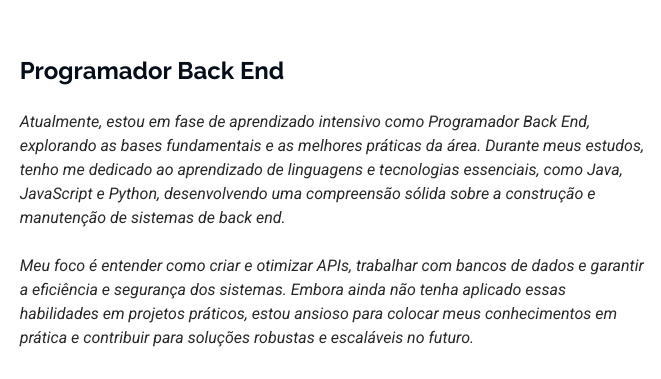
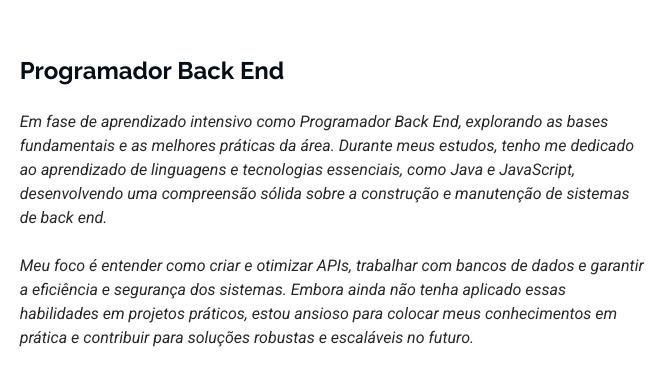
Before and after one commit to Wesleyrsouza/portifolio, a plain HTML site: page index.html in a window 1280 px wide. Shown: the part 1085-1464 px from the top of the page, 619-1280 px from the left. Drawn offline with Linux system fonts and the light colour scheme.

Commit message:
Alteração 2 - página index

```diff
--- a/index.html
+++ b/index.html
@@ -106,9 +106,9 @@
           <div class="col-lg-8 content">
             <h2>Programador Back End</h2>
             <p class="fst-italic py-3">
-              Atualmente, estou em fase de aprendizado intensivo como Programador Back End, explorando as bases
+              Em fase de aprendizado intensivo como Programador Back End, explorando as bases
               fundamentais e as melhores práticas da área. Durante meus estudos, tenho me dedicado ao aprendizado de
-              linguagens e tecnologias essenciais, como Java, JavaScript e Python, desenvolvendo uma compreensão sólida
+              linguagens e tecnologias essenciais, como Java e JavaScript, desenvolvendo uma compreensão sólida
               sobre a construção e manutenção de sistemas de back end.
               <br><br>
               Meu foco é entender como criar e otimizar APIs, trabalhar com bancos de dados e garantir a eficiência e
```
